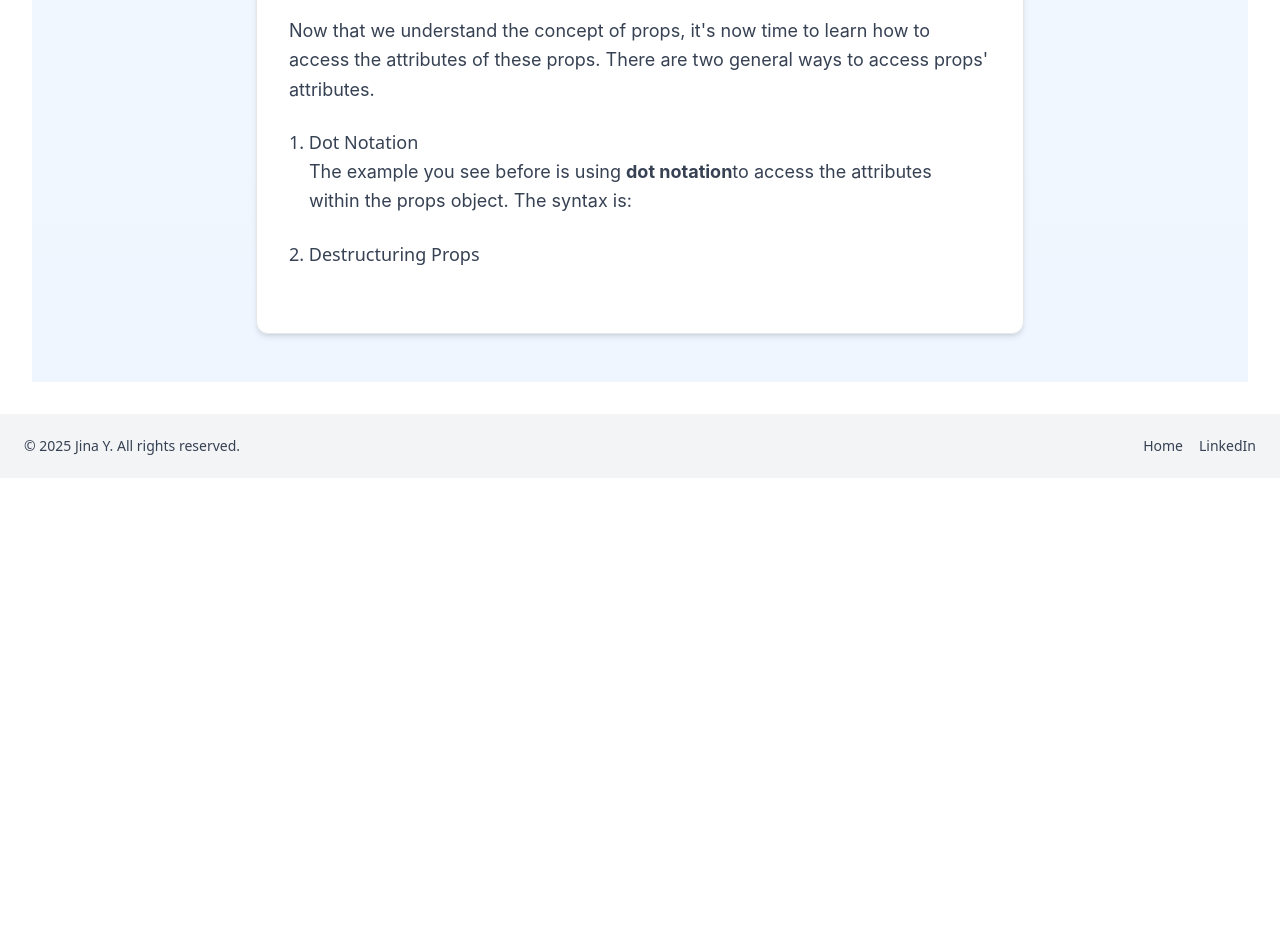
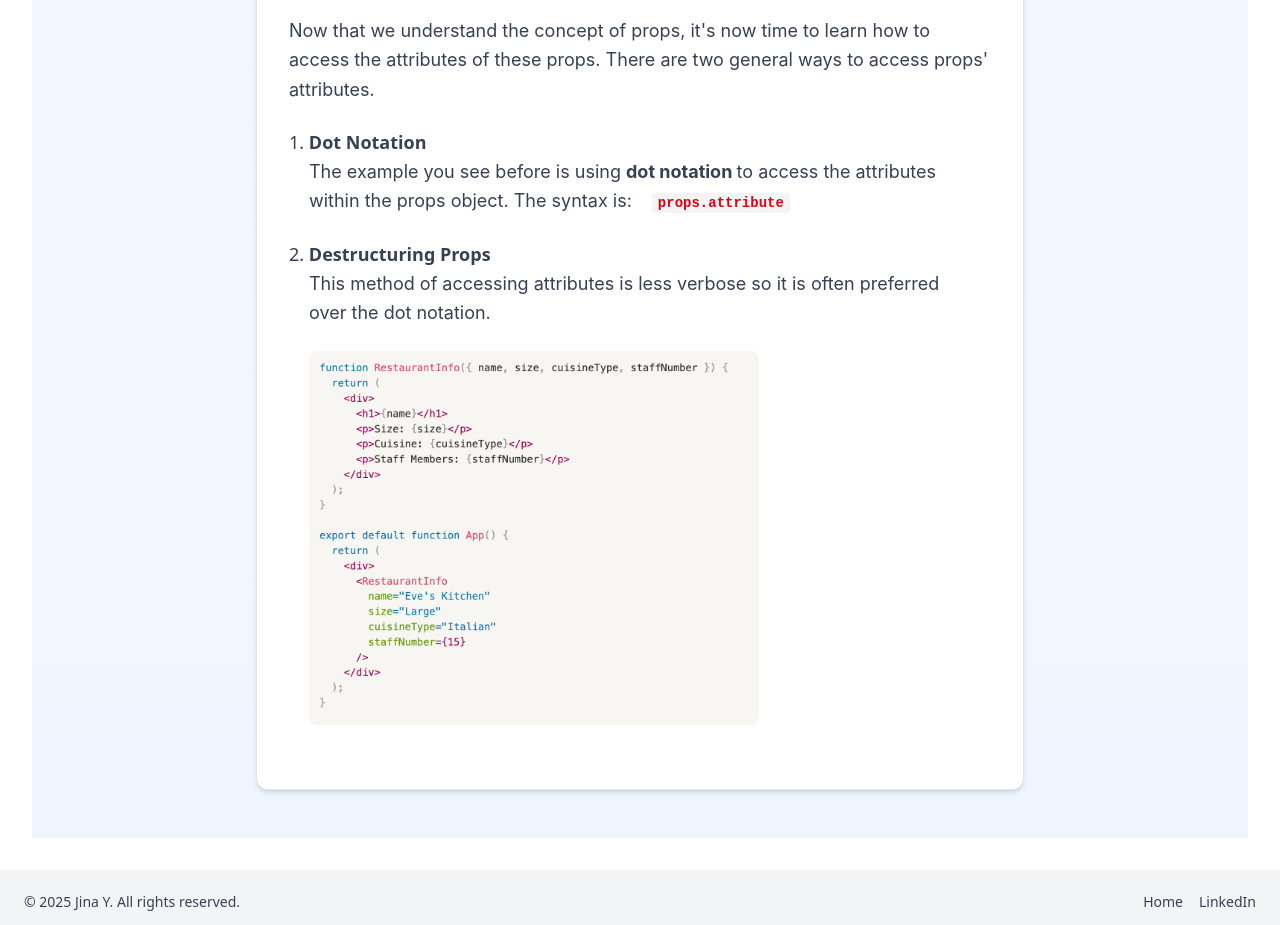
Before and after one commit to popobunns/full-stack-notes, a Next.js app: page /react in a window 1280 px wide. Shown: the part 3740-4665 px from the top of the page. Before the commit the page ends 4218 px from the top, so only its background shows below. Built offline with nearby package versions, Linux system fonts and the light colour scheme.

Commit message:
Completed Props section in React page

```diff
--- a/src/app/react/page.js
+++ b/src/app/react/page.js
@@ -166,14 +166,26 @@ export default function Home() {
             attributes of these props. There are two general ways to access props' attributes.
           </p>
           <ol className="ordered-list">
-            <li className="ordered-item">Dot Notation
+            <li className="ordered-item"><span className="font-bold">Dot Notation</span>
               <p className="body ml-5">
-                The example you see before is using <span className="font-bold">dot notation</span>
+                The example you see before is using <span className="font-bold">dot notation </span>
                 to access the attributes within the props object. The syntax is:
+                <code className="inline-code body ml-5">props.attribute</code>
               </p>
             </li>
-
-            <li className="ordered-item">Destructuring Props</li>
+            <li className="ordered-item"><span className="font-bold">Destructuring Props</span>
+              <p className="body ml-5">
+              This method of accessing attributes is less verbose so it is often preferred over the dot
+              notation.
+              </p>
+            </li>
+            <Image
+              src="/images/react/destructuring.png"
+              alt="Code block of React component using destructuring method to access props' attributes"
+              width={450}
+              height={400}
+              className="fade-in-up rounded-lg ml-5"
+            />
           </ol>
         </div>
       </main>
```
Also changed, not shown: public/images/react/destructuring.png (added).
